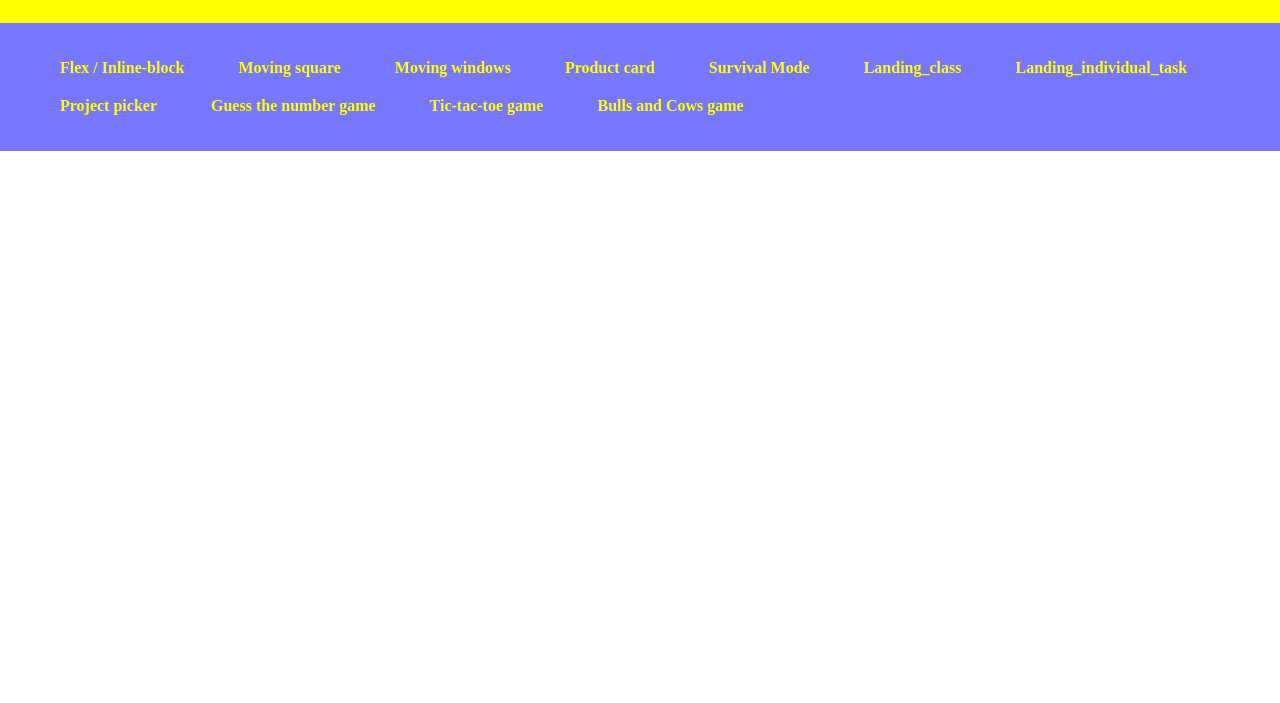
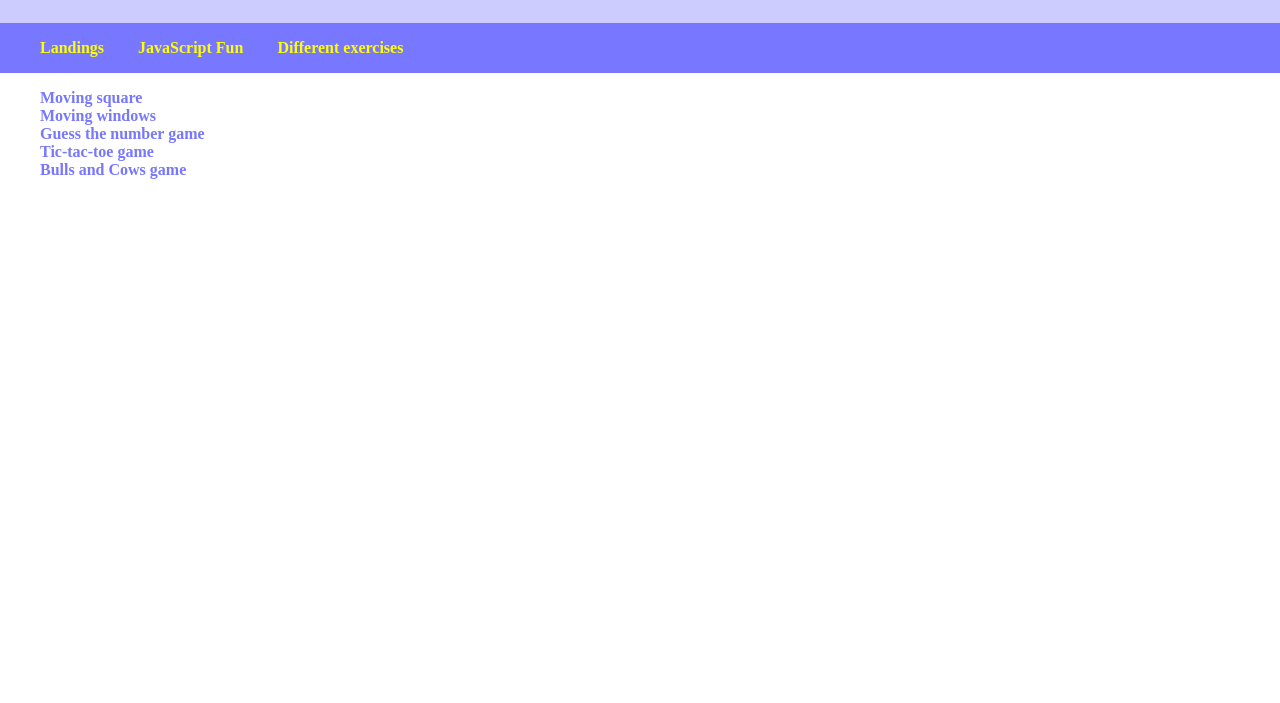
Before and after one commit to ArMANIAK/ArMANIAK.github.io, a plain HTML site: page index.html in a window 1280 px wide. Shown: the part 97-800 px from the top of the page. Drawn offline with nearby package versions, Linux system fonts and the light colour scheme.

Commit message:
main page changed projects grouped

```diff
--- a/index.html
+++ b/index.html
@@ -13,22 +13,43 @@
         <h1>BrainBasket Course Repository</h1>
     </header>
     <nav>
-        <ul class="nav">
-            <li><a href="flex_inline-block/flex.html">Flex / Inline-block</a></li>
-            <li><a href="moving square/index.html">Moving square</a></li>
-            <li><a href="Moving windows/index.html">Moving windows</a></li>
-            <li><a href="product_card/index.html">Product card</a></li>
+        <ul>
+            <li><a href="#landings">Landings</a></li>
+            <li><a href="#js-fun">JavaScript Fun</a></li>
+            <li><a href="#different-exercises">Different exercises</a></li>
+        </ul>
+    </nav>
+    <content>
+        <ul id="landings" class="inactive">
             <li><a href="Survival mode/index.html">Survival Mode</a></li>
             <li><a href="Landing/index.html">Landing_class</a></li>
             <li><a href="Individual_landing/index.html">Landing_individual_task</a></li>
-            <li><a href="project picker//index.html">Project picker</a></li>
+        </ul>
+        <ul id="js-fun" class="active">
+            <li><a href="moving square/index.html">Moving square</a></li>
+            <li><a href="Moving windows/index.html">Moving windows</a></li>
             <li><a href="Guess the number/index.html">Guess the number game</a></li>
             <li><a href="tic-tac-toe/index.html">Tic-tac-toe game</a></li>
             <li><a href="bulls_and_cows/index.html">Bulls and Cows game</a></li>
         </ul>
-    </nav>
-    <content>
+        <ul id="different-exercises" class="inactive">
+            <li><a href="flex_inline-block/flex.html">Flex / Inline-block</a></li>
+            <li><a href="product_card/index.html">Product card</a></li>
+            <li><a href="project picker//index.html">Project picker</a></li>
+        </ul>
+    </content>
+    <script src="https://ajax.googleapis.com/ajax/libs/jquery/3.4.1/jquery.min.js"></script>
+    <script>
+        $link = $('nav a');
+        $ul = $('content > ul');
+        $link.each((index, element) => {
+            element.onclick = () => {
+                $('.active').toggleClass('active').toggleClass('inactive');
+                $ul[index].classList.toggle('active');
+                $ul[index].classList.toggle('inactive');
+            }
+        });
+    </script>
 
-    </content>
 </body>
 </html>
--- a/styles.css
+++ b/styles.css
@@ -4,7 +4,7 @@ body {
 
 header {
     text-align: center;
-    background-color: yellow;
+    background-color: #ccccff;
     padding: 20px;
 }
 
@@ -16,18 +16,34 @@ header > * {
 }
 
 nav {
-    padding: 10px;
     background-color: #7777ff;
 }
 
-nav > ul > li {
-    margin-right: 30px;
-    padding: 10px;
+nav > * {
     display: inline-block;
 }
 
-nav > ul > li > a {
+nav li {
+    margin-right: 30px;
+    display: inline-block;
+}
+
+li > a {
+    color: #7777ff;
+    font-weight: bold;
+    text-decoration: none;
+}
+
+nav li > a {
     font-weight: bold;
     text-decoration: none;
     color: yellow;
 }
+
+li {
+    list-style: none;
+}
+
+.inactive {
+    display: none;
+}
```
